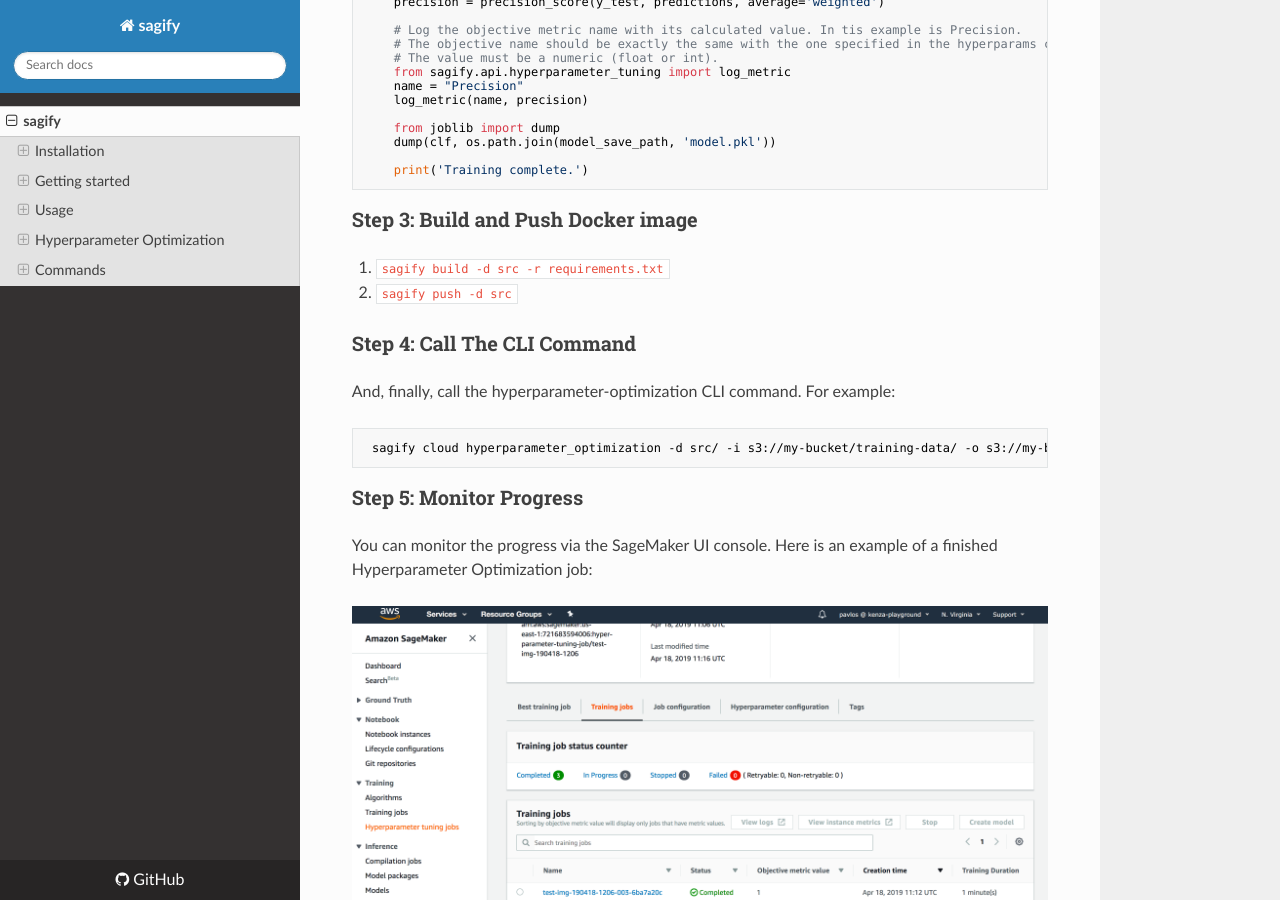
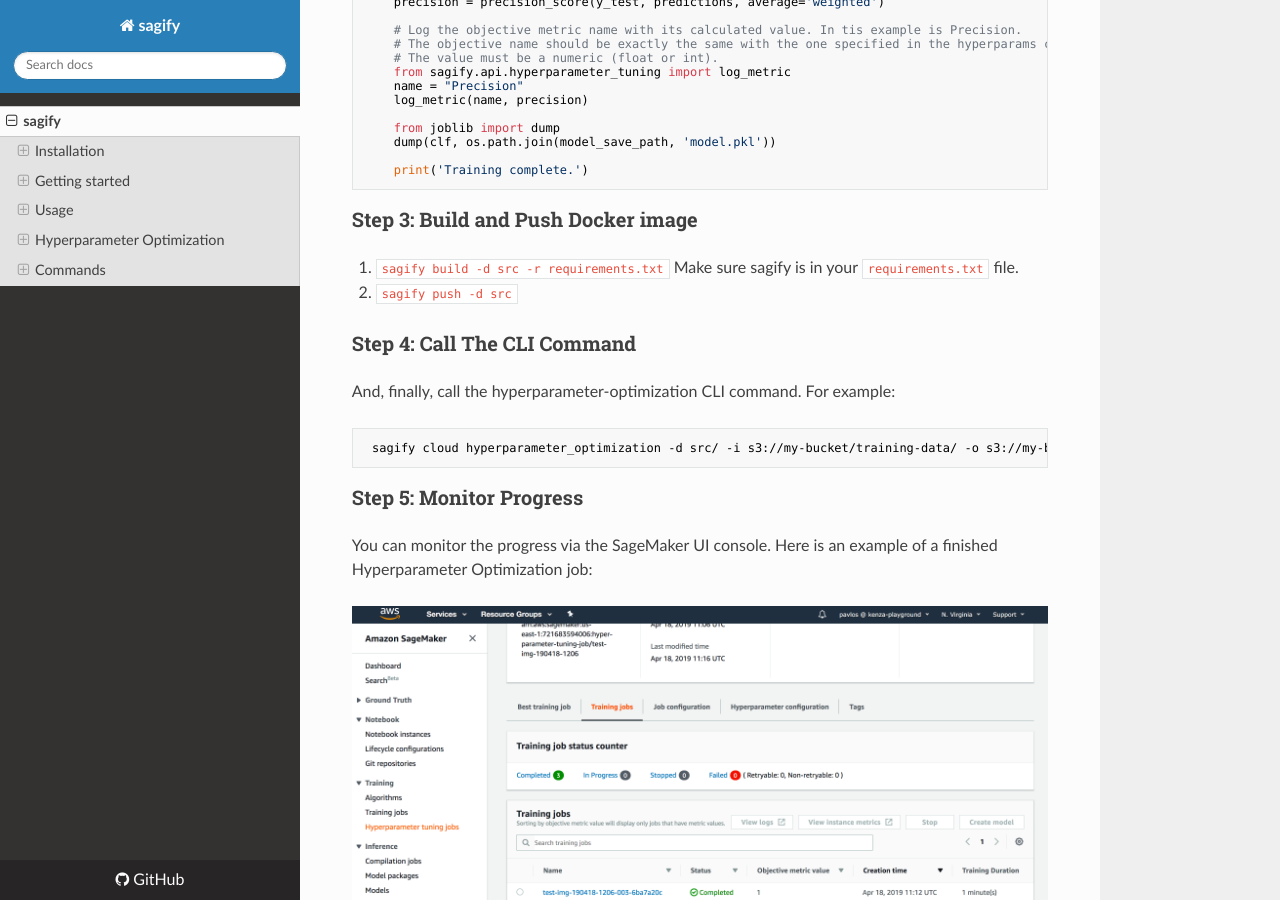
Before and after one commit to Kenza-AI/sagify, an MkDocs documentation site: the page built from docs/index.md, in a window 1280 px wide and 900 px high, scrolled down 11833 px. Built offline with MkDocs 1.6.1, drawn with Linux system fonts in a browser that asks for light colours; nearby versions of some CDN libraries.

Commit message:
Update docs

```diff
--- a/docs/index.md
+++ b/docs/index.md
@@ -385,7 +385,7 @@
 
 ### Step 3: Build and Push Docker image
 
-1. `sagify build -d src -r requirements.txt`
+1. `sagify build -d src -r requirements.txt` Make sure sagify is in your `requirements.txt` file.
 2. `sagify push -d src`
 
 ### Step 4: Call The CLI Command
```
Also changed, not shown: README.md (+1 -1 lines).
